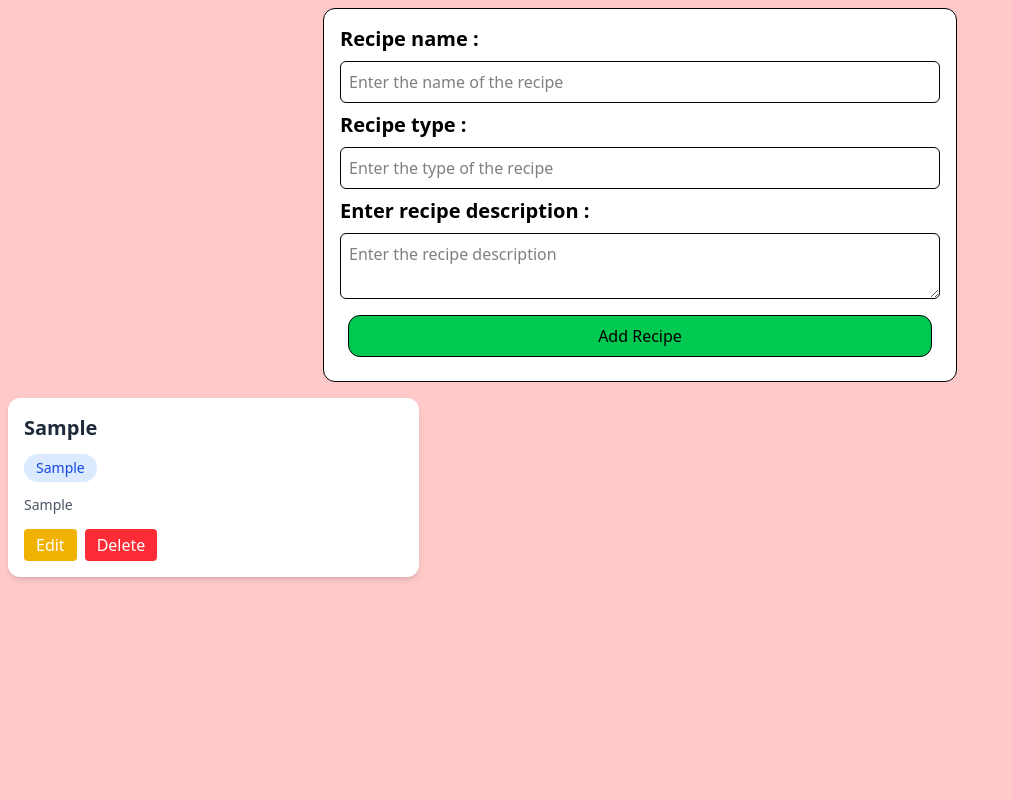
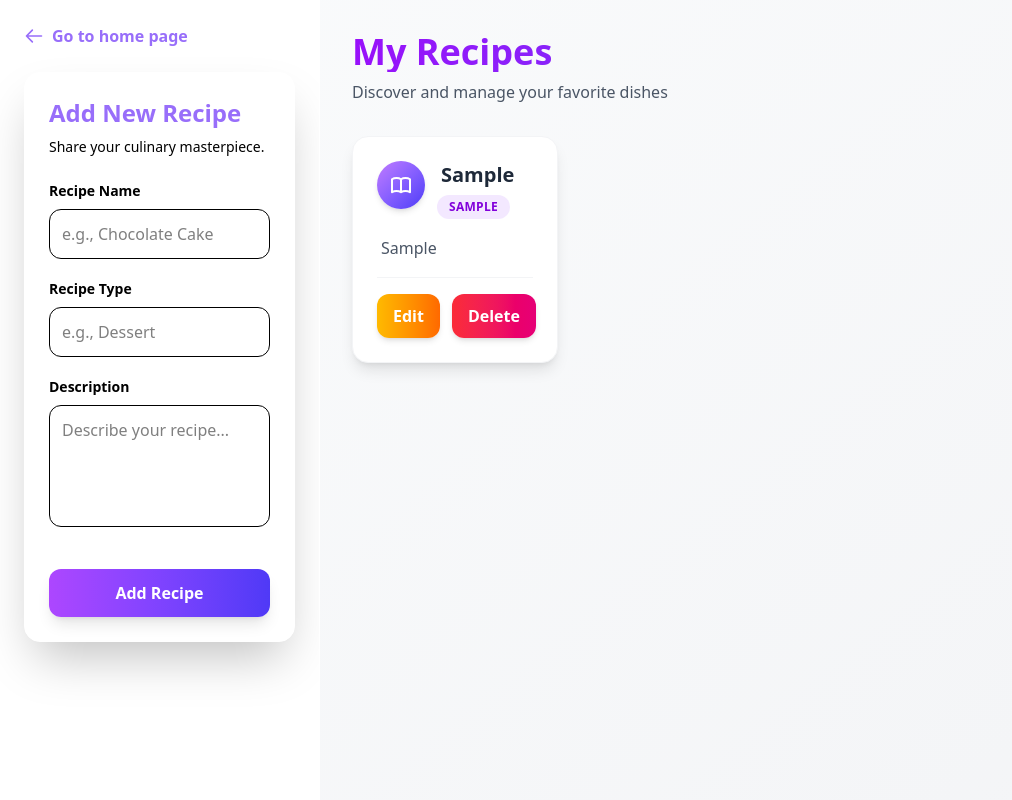
Before and after one commit to dhiraj-jatav-seaflux/training, a plain HTML site: page recipe-app/index.html in a window 1280 px wide. Both pictures are taken after typing "Sample", "Sample", "Sample" into the empty fields and a click on the button "Add Recipe". Shown: the whole page, without its empty margins (0-1012 px from the left). Drawn offline with nearby package versions, Linux system fonts and the light colour scheme.

Commit message:
feat: improve UI and persist recipes using localStorage

```diff
--- /dev/null
+++ b/recipe-app/home.html
@@ -0,0 +1,94 @@
+<!DOCTYPE html>
+<html lang="en">
+  <head>
+    <meta charset="UTF-8" />
+    <meta name="viewport" content="width=device-width, initial-scale=1.0" />
+    <title>Recipe app</title>
+    <script src="https://cdn.jsdelivr.net/npm/@tailwindcss/browser@4"></script>
+  </head>
+  <body
+    class="min-h-screen w-full bg-linear-to-br from-orange-100 via-amber-50 to-yellow-50"
+  >
+    <div
+      class="min-h-screen w-full flex items-center justify-center p-4 relative overflow-hidden"
+    >
+      <div
+        class="bg-white w-full max-w-6xl px-6 py-10 sm:px-12 sm:py-11 space-y-5 flex flex-col items-center justify-center rounded-3xl shadow-2xl relative z-10 border-4 border-orange-100"
+      >
+        <div
+          class="bg-linear-to-r from-purple-600 via-indigo-600 to-blue-600 w-full py-10 sm:py-20 flex items-center justify-center rounded-2xl shadow-2xl transform hover:scale-105 transition-transform duration-500 relative overflow-hidden"
+        >
+          <div class="absolute inset-0 opacity-10">
+            <div
+              class="absolute inset-0"
+              style="
+                background-image: repeating-linear-gradient(
+                  45deg,
+                  transparent,
+                  transparent 10px,
+                  rgba(255, 255, 255, 0.1) 10px,
+                  rgba(255, 255, 255, 0.1) 20px
+                );
+              "
+            ></div>
+          </div>
+          <h1
+            class="relative text-center text-3xl sm:text-5xl lg:text-7xl text-white font-bold tracking-tight drop-shadow-lg"
+          >
+            HOMEMADE COOKING
+          </h1>
+        </div>
+        <div
+          class="bg-white w-full py-8 sm:py-12 flex items-center justify-center rounded-2xl shadow-lg border-2 border-orange-200"
+        >
+          <h2
+            class="text-xl sm:text-3xl lg:text-5xl text-gray-800 font-semibold text-center px-4"
+          >
+            Quick and Easy Recipes
+          </h2>
+        </div>
+        <div class="grid grid-cols-1 sm:grid-cols-3 gap-6 w-full my-6">
+          <div
+            class="flex flex-col items-center gap-3 p-6 bg-linear-to-br from-orange-50 to-white rounded-xl border-2 border-orange-100 hover:shadow-lg transition-all duration-300 hover:-translate-y-1"
+          >
+            <img
+              class="rounded-xl"
+              src="https://images.unsplash.com/photo-1606787366850-de6330128bfc?q=80&w=1470&auto=format&fit=crop&ixlib=rb-4.1.0&ixid=M3wxMjA3fDB8MHxwaG90by1wYWdlfHx8fGVufDB8fHx8fA%3D%3D"
+              alt=""
+            />
+          </div>
+          <div
+            class="flex flex-col items-center gap-3 p-6 bg-linear-to-br from-amber-50 to-white rounded-xl border-2 border-amber-100 hover:shadow-lg transition-all duration-300 hover:-translate-y-1"
+          >
+            <img
+              class="rounded-xl"
+              src="https://plus.unsplash.com/premium_photo-1698867575634-d39ef95fa6a7?q=80&w=1470&auto=format&fit=crop&ixlib=rb-4.1.0&ixid=M3wxMjA3fDB8MHxwaG90by1wYWdlfHx8fGVufDB8fHx8fA%3D%3D"
+              alt=""
+            />
+          </div>
+          <div
+            class="flex flex-col items-center gap-3 p-6 bg-linear-to-br from-red-50 to-white rounded-xl border-2 border-red-100 hover:shadow-lg transition-all duration-300 hover:-translate-y-1"
+          >
+            <img
+              class="rounded-xl"
+              src="https://images.unsplash.com/photo-1563379926898-05f4575a45d8?q=80&w=1470&auto=format&fit=crop&ixlib=rb-4.1.0&ixid=M3wxMjA3fDB8MHxwaG90by1wYWdlfHx8fGVufDB8fHx8fA%3D%3D"
+              alt=""
+            />
+          </div>
+        </div>
+        <a
+          class="group relative bg-linear-to-r from-purple-600 via-indigo-600 to-blue-600 text-white px-8 py-4 sm:px-12 sm:py-5 text-lg sm:text-2xl font-bold rounded-2xl hover:from-purple-700 hover:to-indigo-800 transition-all duration-300 shadow-xl hover:shadow-2xl transform hover:scale-110 flex items-center gap-3 overflow-hidden"
+          href="index.html"
+        >
+          <span
+            class="absolute inset-0 bg-white opacity-0 group-hover:opacity-20 transition-opacity duration-300"
+          ></span>
+          <span class="relative">Explore Recipes</span>
+        </a>
+        <p class="text-gray-500 text-sm mt-5">
+          Start your culinary journey today!
+        </p>
+      </div>
+    </div>
+  </body>
+</html>
--- a/recipe-app/index.html
+++ b/recipe-app/index.html
@@ -6,59 +6,116 @@
     <title>Recipe App</title>
     <script src="https://cdn.jsdelivr.net/npm/@tailwindcss/browser@4"></script>
   </head>
-  <body class="bg-red-200">
-    <div class="h-full bg-red-200 w-full p-2 place-items-center">
-      <form
-        class="border bg-white border-black flex flex-col space-y-2 justify-center p-4 rounded-xl"
-        action=""
-        id="recipe-form"
+  <body
+    class="h-screen overflow-hidden bg-linear-to-br from-purple-600 via-indigo-600 to-blue-600"
   >
-        <label class="text-left text-xl font-semibold" for=""
-          >Recipe name :</label
+    <div class="flex h-full w-full">
+      <div
+        class="w-full sm:w-1/3 lg:w-1/4 bg-white bg-opacity-10 backdrop-blur-md p-6 flex flex-col gap-6 overflow-y-auto border-r border-white border-opacity-20"
       >
+        <a
+          href="home.html"
+          class="flex items-center gap-2 font-semibold text-[#986EFA] hover:translate-x-1 transition-transform duration-300"
+        >
+          <svg
+            class="w-5 h-5"
+            fill="none"
+            stroke="currentColor"
+            viewBox="0 0 24 24"
+          >
+            <path
+              stroke-linecap="round"
+              stroke-linejoin="round"
+              stroke-width="2"
+              d="M10 19l-7-7m0 0l7-7m-7 7h18"
+            />
+          </svg>
+          Go to home page
+        </a>
+        <div
+          class="bg-white bg-opacity-20 backdrop-blur-lg rounded-2xl p-6 shadow-2xl border border-white border-opacity-30"
+        >
+          <div class="mb-6">
+            <h2 class="text-2xl font-bold text-[#986EFA] mb-2">
+              Add New Recipe
+            </h2>
+            <p class="text-black text-opacity-90 text-sm">
+              Share your culinary masterpiece.
+            </p>
+          </div>
+          <form id="recipe-form" class="flex flex-col space-y-5">
+            <div>
+              <label
+                class="block text-black font-semibold mb-2 text-sm"
+                for="recipe-name"
+              >
+                Recipe Name
+              </label>
               <input
-          class="name border p-2 rounded-md w-150"
+                id="recipe-name"
+                class="border p-3 rounded-xl w-full transition-all bg-white bg-opacity-90 focus:bg-opacity-100 focus:ring-4 focus:ring-purple-300 focus:outline-none"
                 name="name"
                 type="text"
-          placeholder="Enter the name of the recipe"
+                placeholder="e.g., Chocolate Cake"
                 required
               />
-        <label class="text-left text-xl font-semibold" for=""
-          >Recipe type :</label
+            </div>
+            <div>
+              <label
+                class="block text-black font-semibold mb-2 text-sm"
+                for="recipe-type"
               >
+                Recipe Type
+              </label>
               <input
-          class="type border p-2 rounded-md w-150"
+                id="recipe-type"
+                class="border p-3 rounded-xl w-full transition-all bg-white bg-opacity-90 focus:bg-opacity-100 focus:ring-4 focus:ring-purple-300 focus:outline-none"
                 name="type"
                 type="text"
-          placeholder="Enter the type of the recipe"
+                placeholder="e.g., Dessert"
                 required
               />
-        <label class="text-left text-xl font-semibold" for=""
-          >Enter recipe description :</label
+            </div>
+            <div>
+              <label
+                class="block text-black font-semibold mb-2 text-sm"
+                for="recipe-description"
               >
+                Description
+              </label>
               <textarea
-          class="description border p-2 rounded-md w-full"
+                id="recipe-description"
+                class="border p-3 rounded-xl w-full transition-all bg-white bg-opacity-90 focus:bg-opacity-100 focus:ring-4 focus:ring-purple-300 focus:outline-none resize-none"
+                rows="4"
                 name="description"
-          type="text"
-          placeholder="Enter the recipe description"
+                placeholder="Describe your recipe..."
                 required
               ></textarea>
+            </div>
             <button
-          class="border p-2 m-2 rounded-xl bg-green-500"
+              class="mt-4 bg-linear-to-r from-purple-500 to-indigo-600 text-white font-semibold py-3 px-6 rounded-xl shadow-lg hover:shadow-xl hover:scale-105 transition-all duration-300 flex items-center justify-center gap-2"
               type="submit"
               id="submit-btn"
             >
               Add Recipe
             </button>
           </form>
+        </div>
+      </div>
       <div
-        class="recipes w-full mx-auto m-4 grid gap-4 sm:grid-cols-2 lg:grid-cols-3"
+        class="flex-1 bg-linear-to-br from-gray-50 to-gray-100 p-8 overflow-y-auto"
       >
-        <div class="recipe">
-          <h3 class="recipe-name"></h3>
-          <p class="recipe-type"></p>
-          <p class="recipe-description"></p>
+        <div class="mb-8">
+          <h1
+            class="text-4xl font-bold mb-2 bg-linear-to-r from-purple-600 to-indigo-600 bg-clip-text text-transparent"
+          >
+            My Recipes
+          </h1>
+          <p class="text-gray-600">Discover and manage your favorite dishes</p>
         </div>
+        <div
+          class="recipes grid gap-6 sm:grid-cols-2 lg:grid-cols-3 xl:grid-cols-4"
+        ></div>
       </div>
     </div>
     <script src="./script.js"></script>
--- a/recipe-app/script.js
+++ b/recipe-app/script.js
@@ -1,10 +1,13 @@
 let recipes = [];
 
-let nextId = 1;
+let recipeId = 1;
+
 let editingId = null;
 
 const form = document.getElementById("recipe-form");
 const submitBtn = document.getElementById("submit-btn");
+
+document.addEventListener("DOMContentLoaded", loadFromLocalStorage);
 
 form.addEventListener("submit", (e) => {
   e.preventDefault();
@@ -13,11 +16,16 @@ form.addEventListener("submit", (e) => {
 
   if (editingId === null) {
     const recipe = {
-      id: nextId++,
+      id: recipeId++,
       name: formData.get("name"),
       type: formData.get("type"),
       description: formData.get("description"),
     };
+
+    if(recipe.name.trim() == "" || recipe.type.trim() == "" || recipe.description.trim() == ""){
+      alert("All fields are necessary");
+      return;
+    }
 
     recipes.push(recipe);
   } else {
@@ -28,10 +36,16 @@ form.addEventListener("submit", (e) => {
     recipe.type = formData.get("type");
     recipe.description = formData.get("description");
 
+    if(recipe.name.trim() == "" || recipe.type.trim() == "" || recipe.description.trim() == ""){
+      alert("All fields are necessary");
+      return;
+    }
+
     editingId = null;
     submitBtn.textContent = "Add Recipe";
   }
 
+  saveToLocalStorage();
   renderRecipes();
   form.reset();
 });
@@ -45,28 +59,34 @@ function renderRecipes() {
     const recipeEl = document.createElement("div");
 
     recipeEl.className =
-      "recipe bg-white rounded-xl shadow-md p-4 flex flex-col gap-3 hover:shadow-lg transition";
+      "recipe bg-white rounded-2xl shadow-lg p-6 flex flex-col gap-4 hover:shadow-2xl hover:-translate-y-2 transition-all duration-300 border border-gray-100";
 
     recipeEl.innerHTML = `
-      <h3 class="recipe-name text-xl font-semibold text-gray-800">
-        ${recipe.name}
-      </h3>
+      <div class="flex items-start gap-3">
+        <div class="w-12 h-12 rounded-full bg-linear-to-br from-purple-400 to-indigo-600 flex items-center justify-center flex-shrink-0 shadow-md">
+          <svg class="w-6 h-6 text-white" fill="none" stroke="currentColor" viewBox="0 0 24 24">
+            <path stroke-linecap="round" stroke-linejoin="round" stroke-width="2" d="M12 6.253v13m0-13C10.832 5.477 9.246 5 7.5 5S4.168 5.477 3 6.253v13C4.168 18.477 5.754 18 7.5 18s3.332.477 4.5 1.253m0-13C13.168 5.477 14.754 5 16.5 5c1.747 0 3.332.477 4.5 1.253v13C19.832 18.477 18.247 18 16.5 18c-1.746 0-3.332.477-4.5 1.253"/>
+          </svg>
+        </div>
+        <div class="flex-1">
+          <h3 class="recipe-name text-xl font-bold text-gray-800 mb-1 ml-1">
+            ${recipe.name}
+          </h3>
+          <span class="recipe-type inline-block text-xs font-semibold bg-purple-100 text-purple-700 px-3 py-1 rounded-full uppercase tracking-wide">
+            ${recipe.type}
+          </span>
+        </div>
+      </div>
 
-      <span
-        class="recipe-type inline-block w-fit text-sm bg-blue-100 text-blue-700 px-3 py-1 rounded-full"
-      >
-        ${recipe.type}
-      </span>
-
-      <p class="recipe-description text-gray-600 text-sm leading-relaxed">
+      <p class="recipe-description text-gray-600 text-md leading-relaxed flex-1 ml-1">
         ${recipe.description}
       </p>
 
-      <div class="flex gap-2 mt-auto">
+      <div class="flex gap-3 mt-auto pt-4 border-t border-gray-100">
         <button
           data-id="${recipe.id}"
           data-action="edit"
-          class="bg-yellow-500 text-white px-3 py-1 rounded hover:bg-yellow-600 transition"
+          class="flex-1 bg-linear-to-r from-amber-400 to-orange-500 text-white px-4 py-2.5 rounded-xl hover:from-amber-500 hover:to-orange-600 transition-all duration-300 font-semibold shadow-md hover:shadow-lg flex items-center justify-center gap-2"
         >
           Edit
         </button>
@@ -74,7 +94,7 @@ function renderRecipes() {
         <button
           data-id="${recipe.id}"
           data-action="delete"
-          class="bg-red-500 text-white px-3 py-1 rounded hover:bg-red-600 transition"
+          class="flex-1 bg-linear-to-r from-red-500 to-pink-600 text-white px-4 py-2.5 rounded-xl hover:from-red-600 hover:to-pink-700 transition-all duration-300 font-semibold shadow-md hover:shadow-lg flex items-center justify-center gap-2"
         >
           Delete
         </button>
@@ -93,7 +113,11 @@ recipesContainer.addEventListener("click", (e) => {
   const action = button.dataset.action;
 
   if (action === "delete") {
-    deleteRecipe(id);
+    if(confirm("Do you want to delete the recipe?")){
+      deleteRecipe(id);
+    }else{
+      return;
+    }
   }
 
   if (action === "edit") {
@@ -116,5 +140,26 @@ function startEdit(id) {
 
 function deleteRecipe(id) {
   recipes = recipes.filter((recipe) => recipe.id !== id);
+  saveToLocalStorage();
   renderRecipes();
 }
+
+function saveToLocalStorage(){
+  localStorage.setItem("recipes", JSON.stringify(recipes));
+  localStorage.setItem("recipeId", recipeId);
+}
+
+function loadFromLocalStorage(){
+  const savedRecipes = localStorage.getItem("recipes");
+  const savedRecipeId = localStorage.getItem("recipeId");
+
+  if(savedRecipes){
+    recipes = JSON.parse(savedRecipes);
+  }
+
+  if(savedRecipeId){
+    recipeId = Number(savedRecipeId);
+  }
+
+  renderRecipes();
+}
```
Lines whose indentation alone changed are shown as unchanged.
